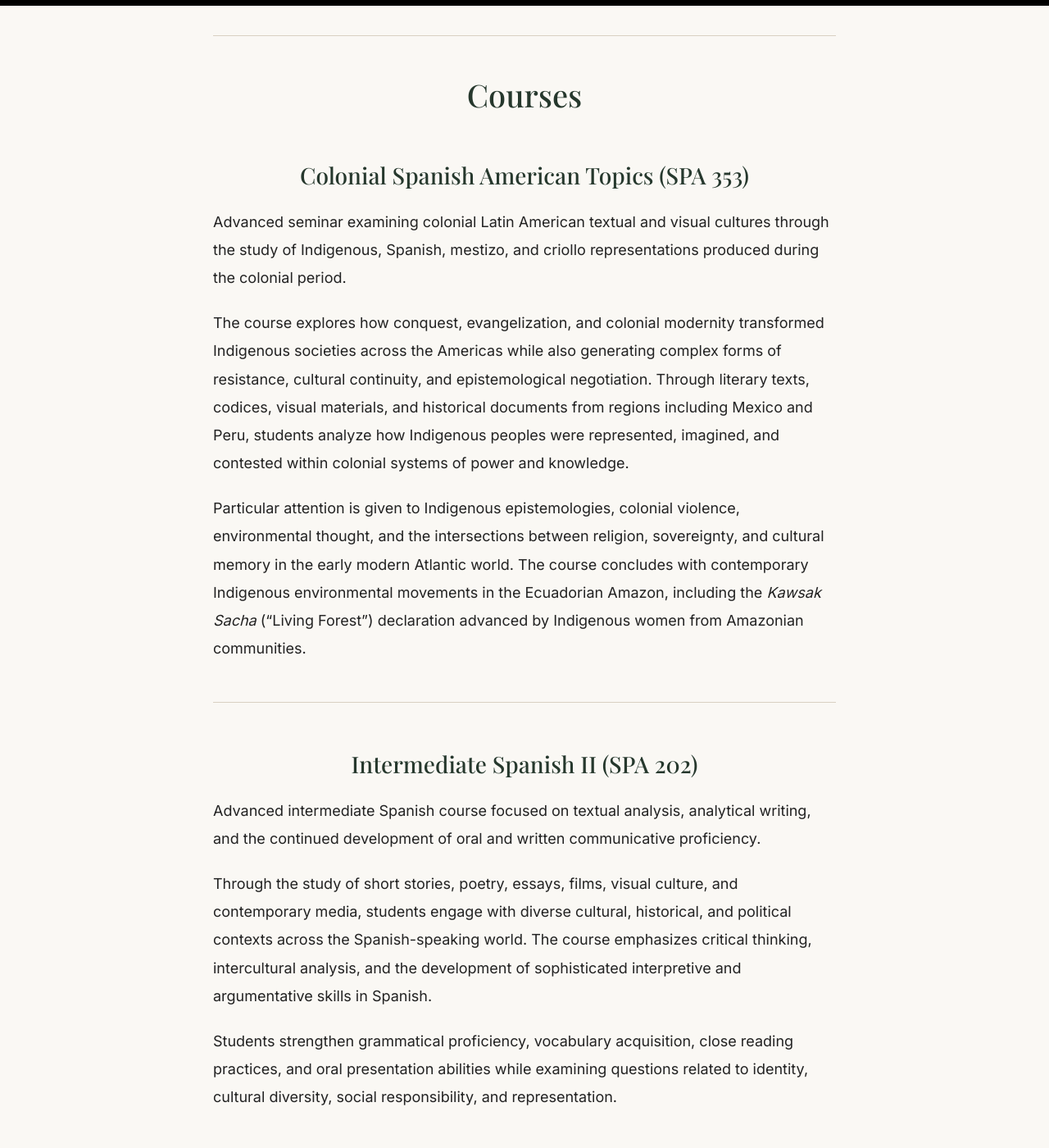
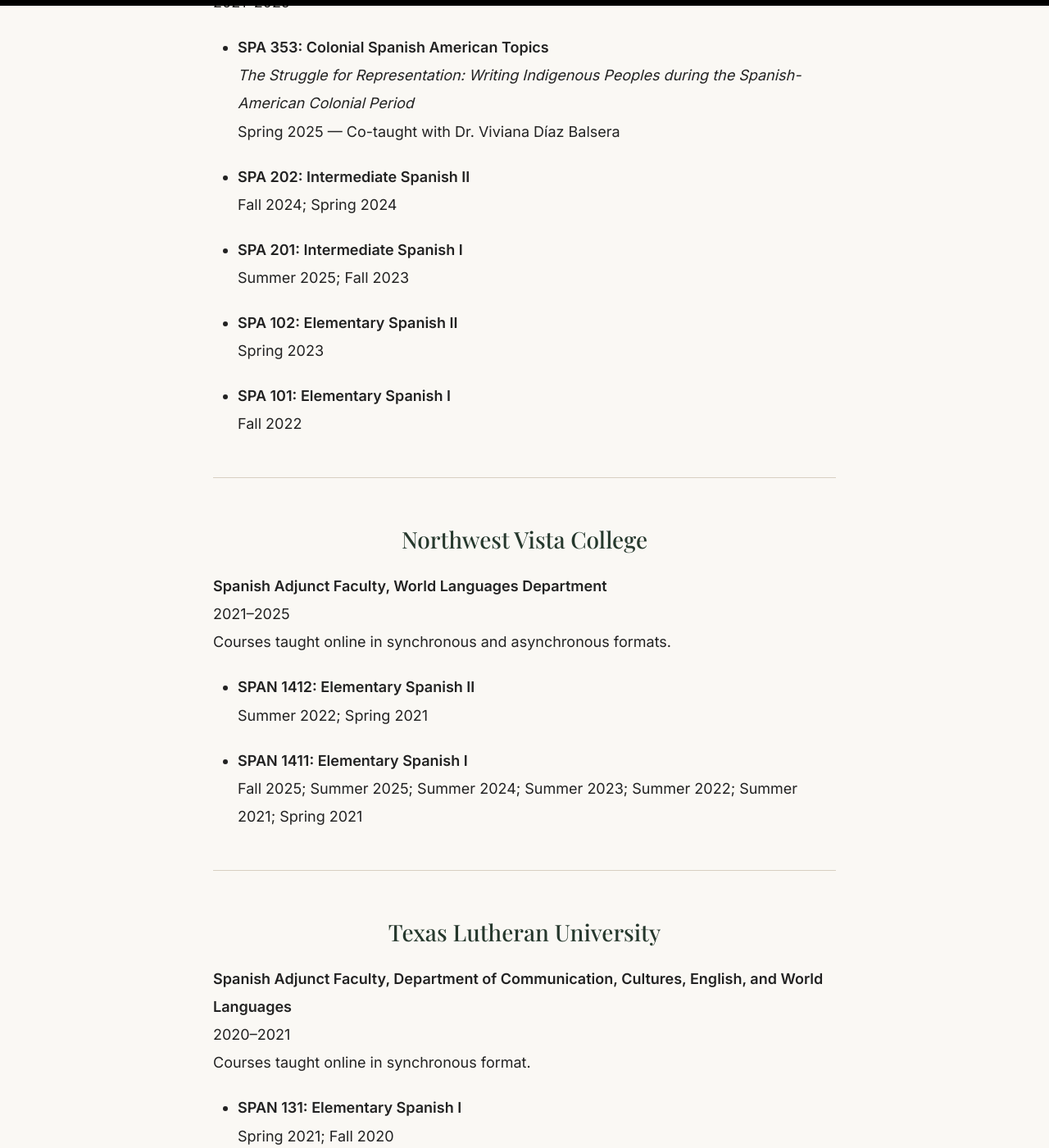
Before and after one commit to lulischmader/lulischmader.github.io, a Jekyll site: the page built from _pages/teaching.md, in a window 1280 px wide and 1400 px high, scrolled down 400 px. Shown: the whole window at 82% size. Built offline with Jekyll 4.4.1, drawn with Linux system fonts in a browser that asks for light colours; some of the changed text lies outside the part shown.

Commit message:
Update teaching.md

```diff
--- a/_pages/teaching.md
+++ b/_pages/teaching.md
@@ -4,70 +4,58 @@
 permalink: /teaching/
 ---
 
-My teaching emphasizes language learning, cultural analysis, interdisciplinary inquiry, and student-centered pedagogy. I approach the classroom as a collaborative space where students connect language, history, literature, visual culture, and contemporary social issues across the Spanish-speaking world.
+## University of Miami
+**Graduate Teaching Assistant, Department of Modern Languages and Literatures**
+2021–2025
+
+- **SPA 353: Colonial Spanish American Topics**
+  *The Struggle for Representation: Writing Indigenous Peoples during the Spanish-American Colonial Period*
+  Spring 2025 — Co-taught with Dr. Viviana Díaz Balsera
+
+- **SPA 202: Intermediate Spanish II**
+  Fall 2024; Spring 2024
+
+- **SPA 201: Intermediate Spanish I**
+  Summer 2025; Fall 2023
+
+- **SPA 102: Elementary Spanish II**
+  Spring 2023
+
+- **SPA 101: Elementary Spanish I**
+  Fall 2022
 
 ---
 
-# Courses
+## Northwest Vista College
+**Spanish Adjunct Faculty, World Languages Department**
+2021–2025
+Courses taught online in synchronous and asynchronous formats.
 
-## Colonial Spanish American Topics (SPA 353)
+- **SPAN 1412: Elementary Spanish II**
+  Summer 2022; Spring 2021
 
-Advanced seminar examining colonial Latin American textual and visual cultures through the study of Indigenous, Spanish, mestizo, and criollo representations produced during the colonial period.
-
-The course explores how conquest, evangelization, and colonial modernity transformed Indigenous societies across the Americas while also generating complex forms of resistance, cultural continuity, and epistemological negotiation. Through literary texts, codices, visual materials, and historical documents from regions including Mexico and Peru, students analyze how Indigenous peoples were represented, imagined, and contested within colonial systems of power and knowledge.
-
-Particular attention is given to Indigenous epistemologies, colonial violence, environmental thought, and the intersections between religion, sovereignty, and cultural memory in the early modern Atlantic world. The course concludes with contemporary Indigenous environmental movements in the Ecuadorian Amazon, including the *Kawsak Sacha* (“Living Forest”) declaration advanced by Indigenous women from Amazonian communities.
+- **SPAN 1411: Elementary Spanish I**
+  Fall 2025; Summer 2025; Summer 2024; Summer 2023; Summer 2022; Summer 2021; Spring 2021
 
 ---
 
-## Intermediate Spanish II (SPA 202)
+## Texas Lutheran University
+**Spanish Adjunct Faculty, Department of Communication, Cultures, English, and World Languages**
+2020–2021
+Courses taught online in synchronous format.
 
-Advanced intermediate Spanish course focused on textual analysis, analytical writing, and the continued development of oral and written communicative proficiency.
-
-Through the study of short stories, poetry, essays, films, visual culture, and contemporary media, students engage with diverse cultural, historical, and political contexts across the Spanish-speaking world. The course emphasizes critical thinking, intercultural analysis, and the development of sophisticated interpretive and argumentative skills in Spanish.
-
-Students strengthen grammatical proficiency, vocabulary acquisition, close reading practices, and oral presentation abilities while examining questions related to identity, cultural diversity, social responsibility, and representation.
+- **SPAN 131: Elementary Spanish I**
+  Spring 2021; Fall 2020
 
 ---
 
-## Intermediate Spanish I (SPA 201)
+## Texas State University
+**Graduate Teaching Assistant, Department of World Languages and Literatures**
+2018–2020
+Courses taught in person and online in synchronous formats.
 
-Intermediate-level Spanish language course focused on the continued development of speaking, listening, reading, and writing skills through communicative and culturally engaged approaches to language learning.
+- **SPAN 1420: Beginning Spanish II**
+  Summer 2020
 
-This course strengthens oral fluency, grammatical proficiency, analytical writing, and interpretive reading while introducing students to more complex linguistic structures and diverse cultural contexts across the Spanish-speaking world.
-
-Students engage with literary excerpts, media, and cultural materials that encourage critical reflection on language, identity, history, and cultural diversity.
-
----
-
-## Elementary Spanish II (SPA 102)
-
-Continuation of introductory Spanish language study through the development of speaking, listening, reading, and writing skills at the beginner-intermediate level.
-
-This course emphasizes communicative language learning, intercultural competency, and active student participation through collaborative and discussion-based activities. Students engage with diverse linguistic and cultural contexts across the Spanish-speaking world while strengthening grammatical proficiency, conversational fluency, and written expression.
-
-Using a flipped-classroom model, students encounter new material through guided preparation outside of class while classroom time focuses on interactive practice, collaborative learning, and applied communication.
-
----
-
-## Elementary Spanish I (SPA 101)
-
-Introduction to Spanish language and Hispanic cultures through the development of speaking, listening, reading, and writing skills at the beginner level.
-
-This course emphasizes communicative language learning, cultural literacy, and interactive engagement with the diverse histories, geographies, and cultures of the Spanish-speaking world.
-
-Students develop foundational proficiency in Spanish while building cross-cultural awareness through collaborative activities, multimedia resources, and everyday communication practices.
-
----
-
-# Pedagogical Areas
-
-- Student-centered language pedagogy
-- Communicative language teaching
-- Cultural analysis
-- Indigenous studies
-- Latin American literature and culture
-- Environmental humanities
-- Visual and textual analysis
-- Digital humanities in the classroom
-- Intercultural communication
+- **SPAN 1410: Beginning Spanish I**
+  Spring 2020; Fall 2019
```
